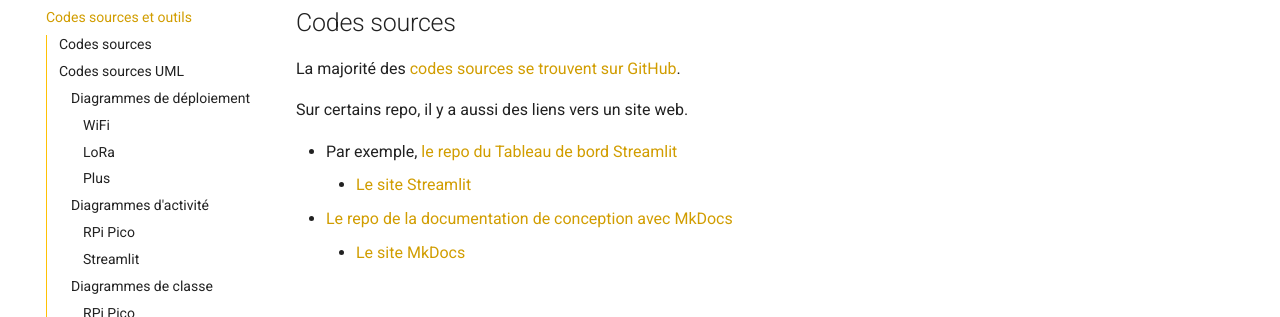
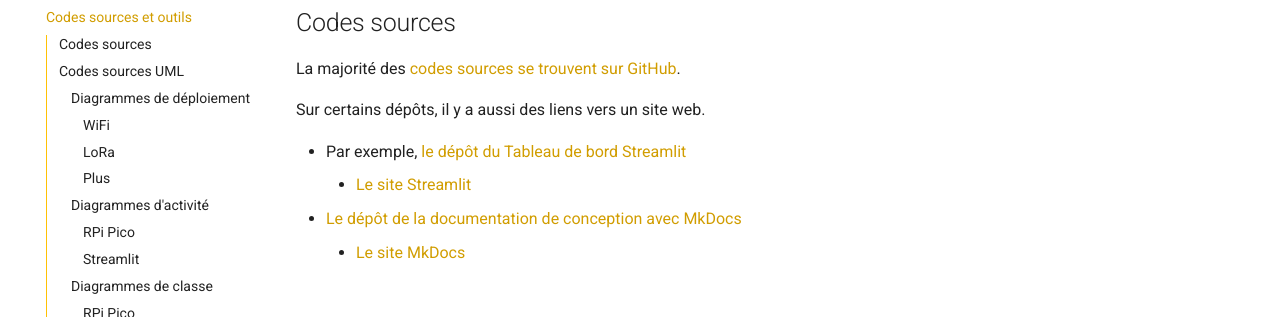
Before and after one commit to toucan-fortune/doc_manuel, an MkDocs documentation site: the page built from docs/sources.md, in a window 1280 px wide and 900 px high. Shown: the part 175-492 px from the top of the window. Built offline with MkDocs 1.6.1 and Material for MkDocs 9.7.7, drawn with Linux system fonts in a browser that asks for light colours; comment, search, counter and statistics services are not loaded; some of the changed text lies outside the part shown.

Commit message:
Mettre à jour, vendredi 20

```diff
--- a/docs/sources.md
+++ b/docs/sources.md
@@ -4,11 +4,11 @@
 
 La majorité des [codes sources se trouvent sur GitHub](https://github.com/toucan-fortune).
 
-Sur certains repo, il y a aussi des liens vers un site web.
+Sur certains dépôts, il y a aussi des liens vers un site web.
 
-- Par exemple, [le repo du Tableau de bord Streamlit](https://github.com/toucan-fortune/streamlit_projet_integrateur)
+- Par exemple, [le dépôt du Tableau de bord Streamlit](https://github.com/toucan-fortune/streamlit_projet_integrateur)
     - [Le site Streamlit](https://toucan-fortune-streamlit-projet-integrateur-01-accueil-0fsbkp.streamlit.app/)
-- [Le repo de la documentation de conception avec MkDocs](https://github.com/toucan-fortune/doc_manuel)
+- [Le dépôt de la documentation de conception avec MkDocs](https://github.com/toucan-fortune/doc_manuel)
     - [Le site MkDocs](https://toucan-fortune.github.io/doc_manuel/)
 
 ## Codes sources UML
```
Also changed, not shown: other parts of docs/sources.md (+2 -2 lines).
